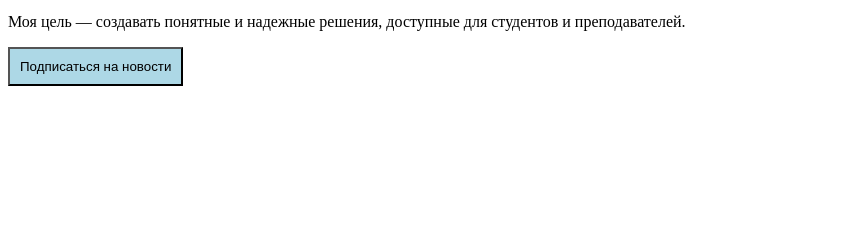
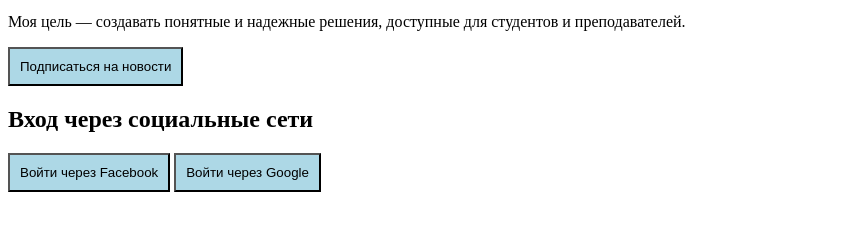
Before and after one commit to Tanaka1321/Lr6, a plain HTML site: page index.html in a window 1280 px wide. Shown: the part 101-332 px from the top of the page, without its empty margins (0-866 px from the left). Drawn offline with Linux system fonts and the light colour scheme.

Commit message:
Добавлена форма входа через соцсети

```diff
--- a/index.html
+++ b/index.html
@@ -15,6 +15,9 @@
     padding: 10px;
   }
 </style>
+<h2>Вход через социальные сети</h2>
+<button>Войти через Facebook</button>
+<button>Войти через Google</button>
 
 </body>
 </html>
```
